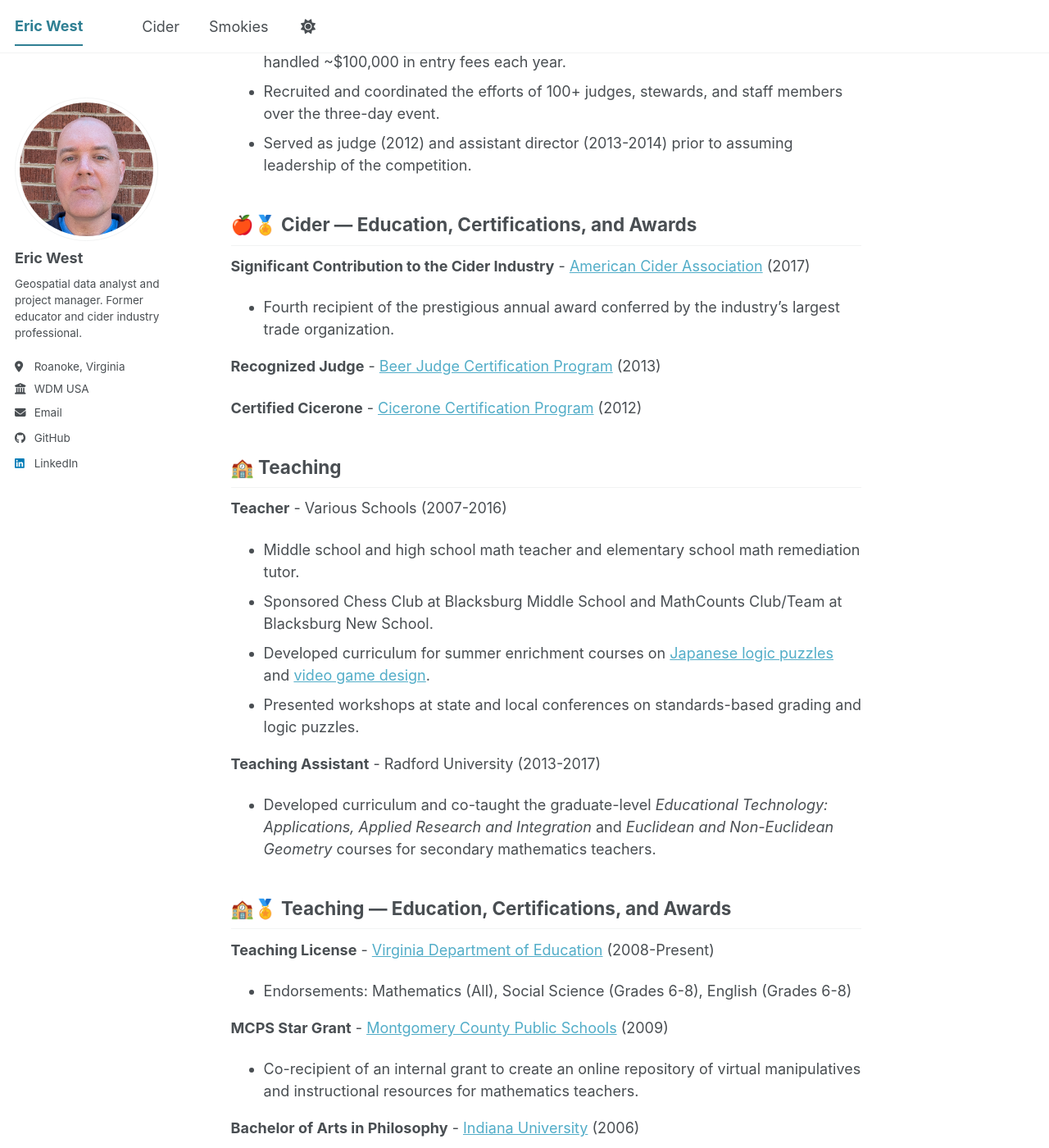
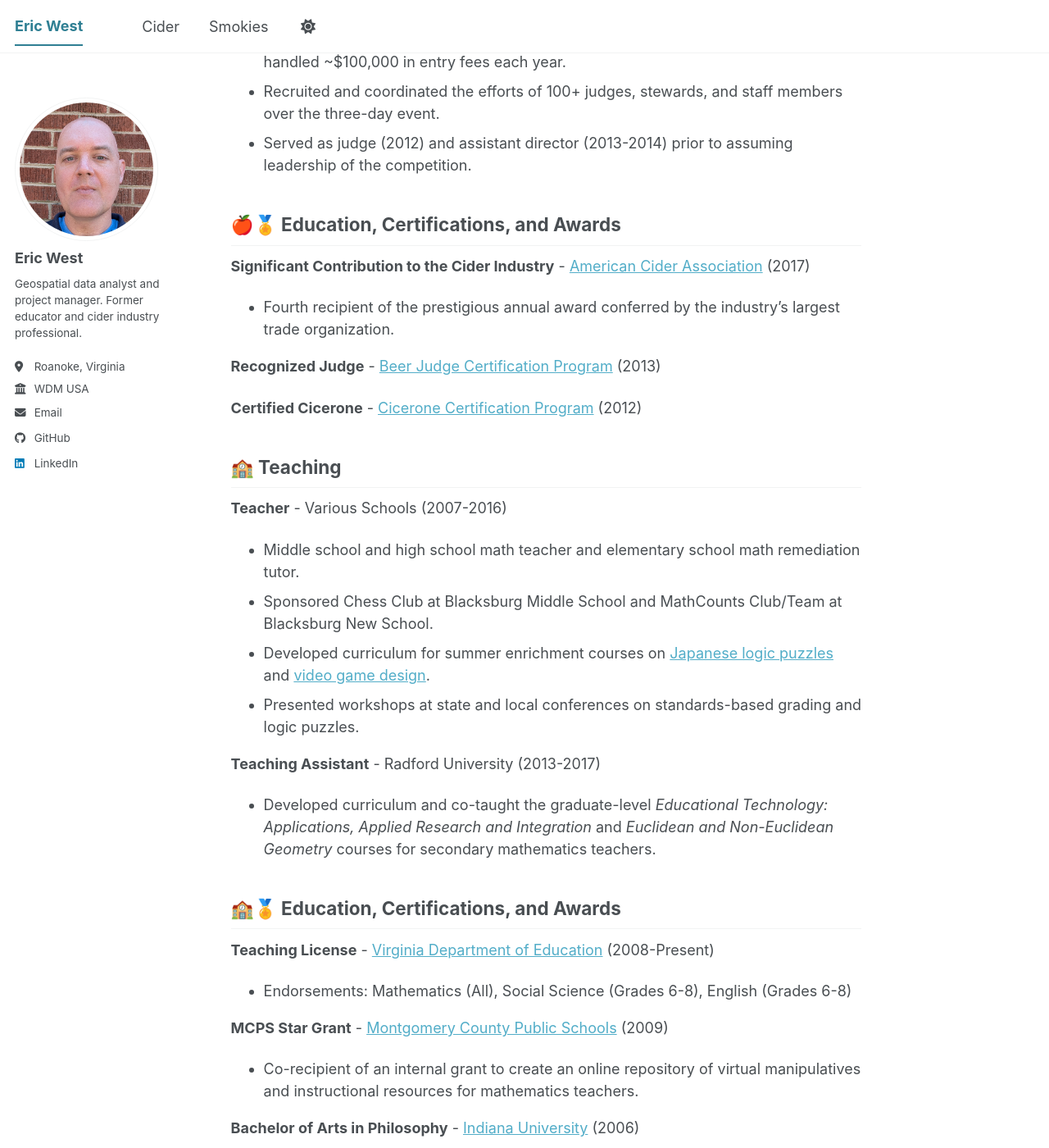
Before and after one commit to ericallanwest/ericallanwest.github.io, a Jekyll site: the page built from _pages/about.md, in a window 1280 px wide and 1400 px high, scrolled down 2364 px. Shown: the whole window at 82% size. Built offline with Jekyll 4.4.1, drawn with Linux system fonts in a browser that asks for light colours; a script bundle is joined from its source files by our own code; library files that are not in the unit come from our copies; some of the changed text lies outside the part shown.

Commit message:
Update section headers for consistency

```diff
--- a/_pages/about.md
+++ b/_pages/about.md
@@ -59,7 +59,7 @@ redirect_from:
 - Recruited and coordinated the efforts of 100+ judges, stewards, and staff members over the three-day event.
 - Served as judge (2012) and assistant director (2013-2014) prior to assuming leadership of the competition.
 
-## 🍎🏅 Cider — Education, Certifications, and Awards
+## 🍎🏅 Education, Certifications, and Awards
 
 **Significant Contribution to the Cider Industry** - [American Cider Association](https://ciderassociation.org/) (2017)
 - Fourth recipient of the prestigious annual award conferred by the industry’s largest trade organization.
@@ -79,7 +79,7 @@ redirect_from:
 **Teaching Assistant** - Radford University (2013-2017)
 - Developed curriculum and co-taught the graduate-level _Educational Technology: Applications, Applied Research and Integration_ and _Euclidean and Non-Euclidean Geometry_ courses for secondary mathematics teachers.
 
-## 🏫🏅 Teaching — Education, Certifications, and Awards
+## 🏫🏅 Education, Certifications, and Awards
 
 **Teaching License** - [Virginia Department of Education](https://vadoe.mylicense.com/verification/) (2008-Present)
 - Endorsements: Mathematics (All), Social Science (Grades 6-8), English (Grades 6-8)
```
Also changed, not shown: other parts of _pages/about.md (+1 -1 lines).
